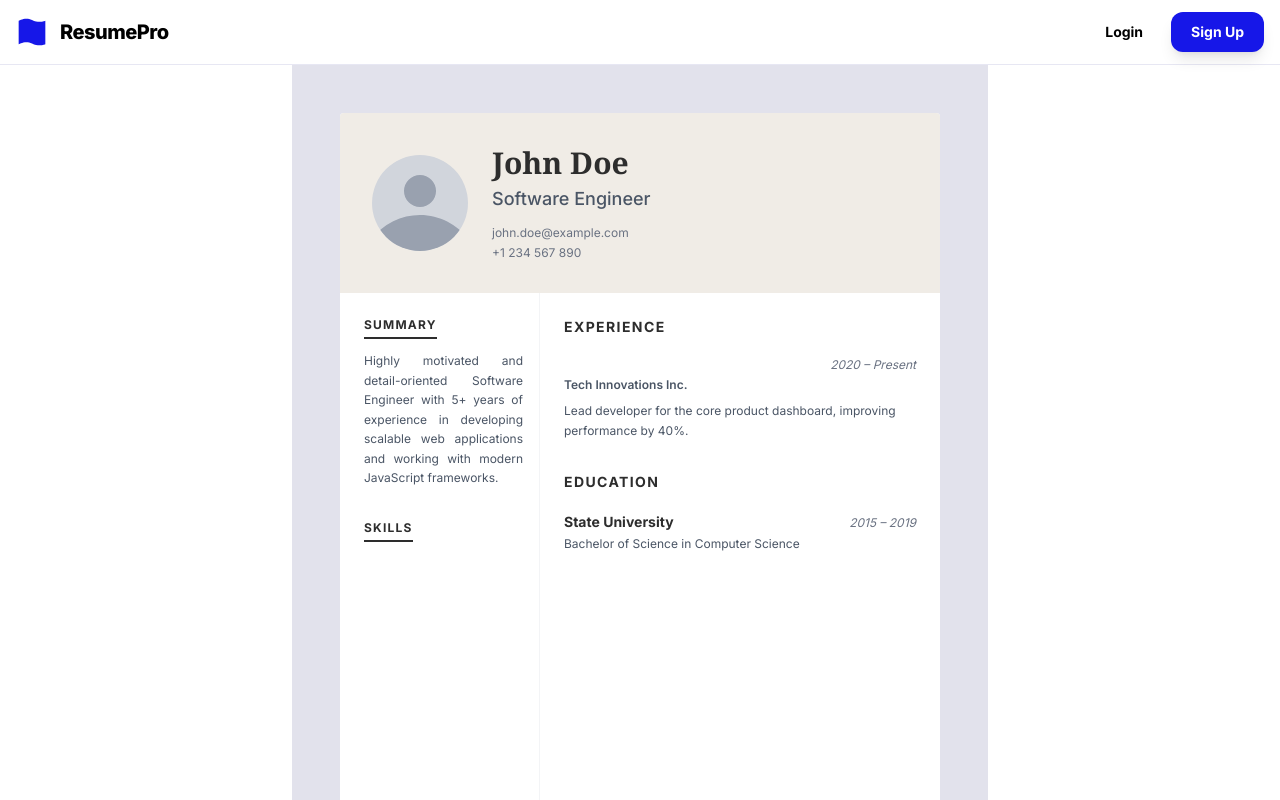
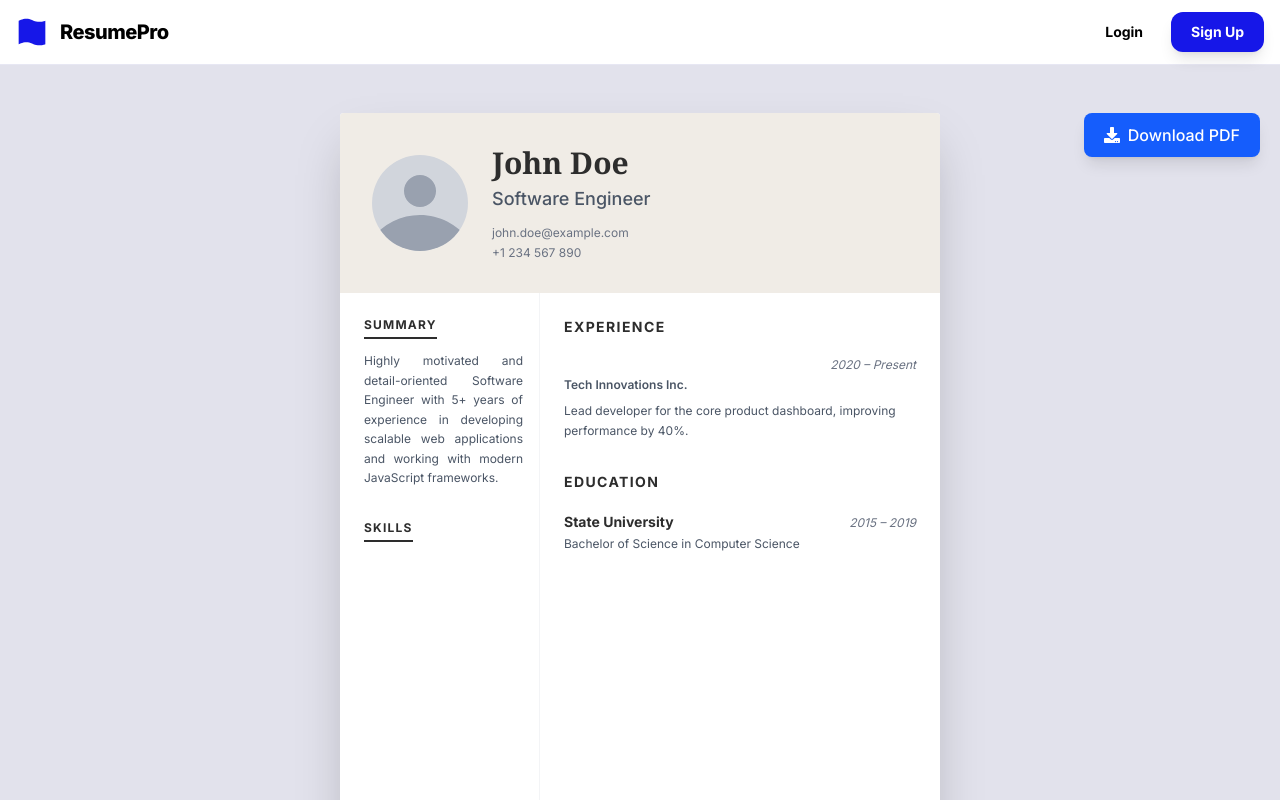
Before and after one commit to helloayushbaliyan/Resume-Builder, a Next.js app: page /preview in a window 1280 px wide. Shown: the top 800 px of the page. Built offline with nearby package versions, Linux system fonts and the light colour scheme.

Commit message:
feat: implement resume preview page with PDF download functionality using html-to-image and jspdf.

```diff
--- a/package.json
+++ b/package.json
@@ -10,6 +10,8 @@
   },
   "dependencies": {
     "@reduxjs/toolkit": "^2.11.2",
+    "html-to-image": "^1.11.13",
+    "jspdf": "^4.0.0",
     "next": "16.1.4",
     "react": "19.2.3",
     "react-dom": "19.2.3",
--- a/src/app/(site)/preview/page.js
+++ b/src/app/(site)/preview/page.js
@@ -1,16 +1,70 @@
-
 "use client"
-import React from 'react'
+import React, { useRef, useState } from 'react'
 import Simple from '@/components/templates/Simple'
 import Modern from '@/components/templates/Modern'
 import { useSelector } from 'react-redux'
+import { toPng } from 'html-to-image'
+import jsPDF from 'jspdf'
+import { FaDownload } from "react-icons/fa";
+
 function preview() {
-    const { selectedTemplate, step } = useSelector((state) => state.resume)
+    const { selectedTemplate } = useSelector((state) => state.resume)
+    const resumeRef = useRef(null)
+    const [loading, setLoading] = useState(false)
+
+    const handleDownload = async () => {
+        const element = resumeRef.current;
+        if (!element) return;
+
+        setLoading(true);
+
+        try {
+            // Use html-to-image instead of html2canvas
+            const dataUrl = await toPng(element, { cacheBust: true, backgroundColor: '#ffffff' });
+
+            const pdf = new jsPDF('p', 'mm', 'a4');
+            const pdfWidth = pdf.internal.pageSize.getWidth();
+            const pdfHeight = pdf.internal.pageSize.getHeight();
+
+            // html-to-image returns a dataURL, we can check dimensions from the element
+            const imgWidth = element.offsetWidth;
+            const imgHeight = element.offsetHeight;
+
+            const componentWidth = pdfWidth;
+            const componentHeight = (imgHeight * pdfWidth) / imgWidth;
+
+            pdf.addImage(dataUrl, 'PNG', 0, 0, componentWidth, componentHeight);
+            pdf.save('my-resume.pdf');
+        } catch (error) {
+            console.error("Error generating PDF:", error);
+            alert("Failed to generate PDF. Please try again.");
+        } finally {
+            setLoading(false);
+        }
+    };
+
     return (
-        <main className=" flex justify-center items-center">
+        <main className=" flex flex-col  justify-center items-center min-h-screen bg-gray-100">
+
+
             {/* <!-- Left Side: Live Preview (Sticky) --> */}
-            <section className="hidden lg:flex  bg-[#e2e2ec] items-start justify-center overflow-y-auto p-12 hide-scrollbar">
-                {selectedTemplate === "simple" ? <Simple /> : <Modern />}
+            <section className="flex bg-[#e2e2ec] relative items-start justify-center overflow-y-auto p-12 hide-scrollbar w-full h-full">
+                <div ref={resumeRef} className="shadow-2xl">
+                    {selectedTemplate === "simple" ? <Simple /> : <Modern />}
+                </div>
+
+                <button
+                    onClick={handleDownload}
+                    disabled={loading}
+                    className=" z-50 fixed  right-5 flex items-center gap-2 bg-blue-600 hover:bg-blue-700 text-white px-5 py-2.5 rounded-lg shadow-lg transition-all disabled:opacity-50 disabled:cursor-not-allowed font-medium"
+                >
+                    {loading ? (
+                        <span className="animate-spin h-5 w-5 border-2 border-white border-t-transparent rounded-full"></span>
+                    ) : (
+                        <FaDownload />
+                    )}
+                    {loading ? "Generating..." : "Download PDF"}
+                </button>
             </section>
         </main>
     )
```
Also changed, not shown: 1 other file (tests, documents, lock files or other folders).
